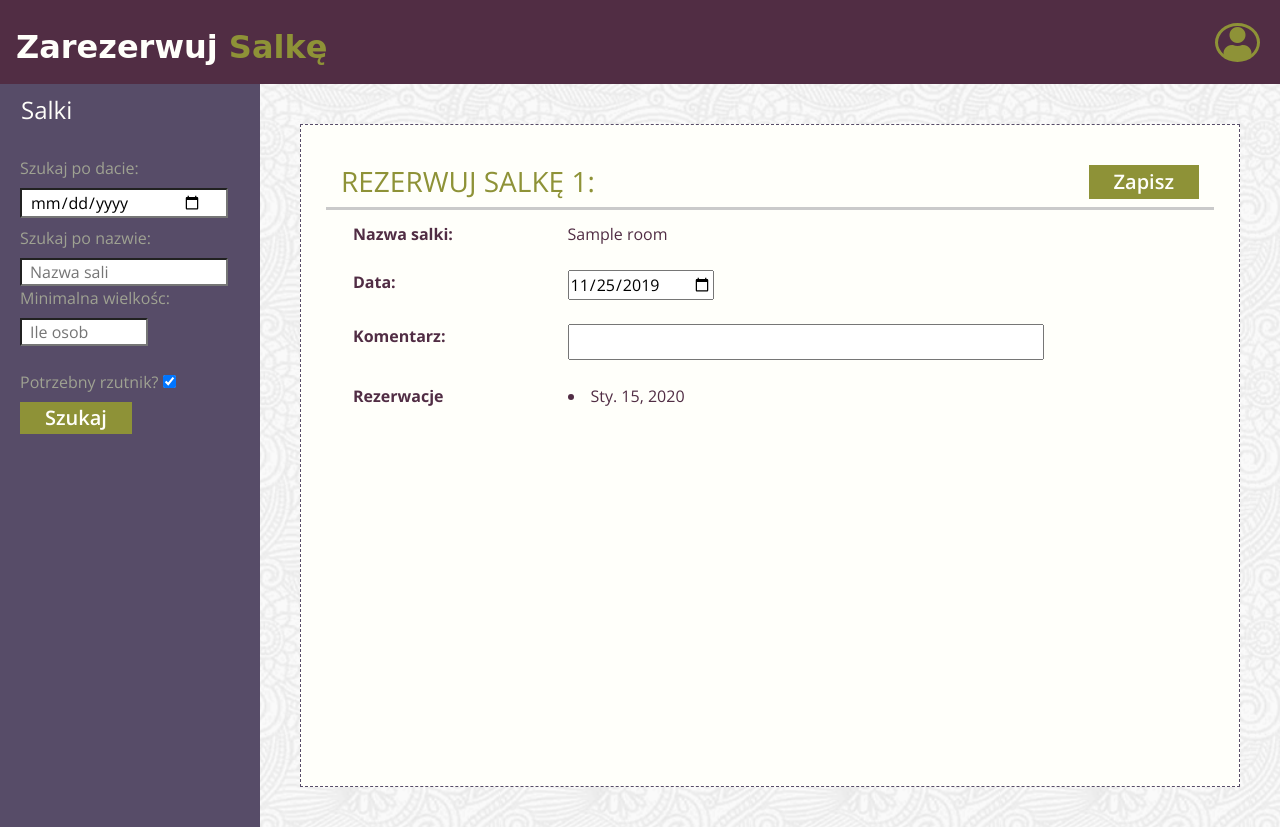
After one commit to gopisu/BookRoom, a Django app: page /room/book/1/2019-11-25/ in a window 1280 px wide. The commit adds this page. Run offline with Django 3.2, Linux system fonts and the light colour scheme; tables that the repository leaves empty hold one stand-in row (values such as "Sample post"); some libraries are stand-ins or nearby versions; some web fonts are replaced.

Commit message:
Project finished, added booking feature

```diff
--- a/BookingRooms/templates/BookingRooms/__base__.html
+++ b/BookingRooms/templates/BookingRooms/__base__.html
@@ -42,12 +42,7 @@
                     <i class="fas fa-angle-right"></i>
                 </a>
             </li>
-            <li class="nav-item">
-                <a class="nav-link" href="">
-                    <span>Rezerwacje</span>
-                    <i class="fas fa-angle-right"></i>
-                </a>
-            </li>
+
 {#            <li class="nav-item">#}
 {#                <a class="nav-link" href="{% url "all_rooms" %}">#}
 {#                    <span>Wyszukiwanie</span>#}
@@ -72,7 +67,7 @@
                     <input type="checkbox" class="input rounded-0 left-5 pt-0 pb-0 pr-4 pl-10"
                            name="searched_projector" value="True" {% if searched_projector != "Without" %} checked="checked"{% endif %}></li>
                 <li>
-                    <button type="submit" class="btn btn-success rounded-0 pt-0 pb-0 pr-4 pl-4" type="submit" value="" name="search_by_many">
+                    <button type="submit" class="btn btn-color  rounded-0 pt-0 pb-0 pr-4 pl-4" type="submit" value="" name="search_by_many">
                         Szukaj
                     </button>
                 </li>
--- /dev/null
+++ b/BookingRooms/templates/BookingRooms/app-room-book.html
@@ -0,0 +1,51 @@
+{% extends "BookingRooms/__base__.html" %}
+
+{% block title %}Edytuj salkę{% endblock %}
+
+{% block content %}
+    <div class="dashboard-content border-dashed p-3 m-4 view-height">
+        <form method="post">
+            {% csrf_token %}
+            <div class="mt-4 ml-4 mr-4">
+                <div class="row border-bottom border-3">
+                    <div class="col"><h3 class="color-header text-uppercase">Rezerwuj salkę {{ room_id }}: </h3></div>
+                    <div class="col d-flex justify-content-end mb-2">
+                        <button type="submit" class="btn btn-color rounded-0 pt-0 pb-0 pr-4 pl-4">Zapisz</button>
+                    </div>
+                </div>
+                <table class="table borderless">
+                    <tbody>
+                    <tr class="d-flex">
+                        <th scope="row" class="col-3">Nazwa salki: </th>
+                        <td class="col-7">{{ room_name }}</td>
+                        </td>
+                    </tr>
+                    <tr class="d-flex">
+                        <th scope="row" class="col-3">Data:</th>
+                        <td class="col-7"><input type="date" name='date' value="{{ day }}" min="{{ today }}">
+                        </td>
+                    </tr>
+                    <tr class="d-flex">
+                        <th scope="row" class="col-3">Komentarz:</th>
+                        <td class="col-7"><input type="text" name='comment' class="w-100 p-1">
+                        </td>
+                    </tr>
+                <tr class="d-flex">
+                    <th scope="row" class="col-3">Rezerwacje</th>
+                    <td class="col-8">{% if bookings %}
+                        {% for booking in bookings %}
+                            <li>{{ booking.date }}</li>
+                        {% endfor %}
+                    {% else %}
+                        <ol>Brak rezerwacji tej sali</ol>
+                    {% endif %}</td>
+                </tr>
+                    </tbody>
+                </table>
+
+            </div>
+        </form>
+    </div>
+
+
+{% endblock content %}
--- a/BookingRooms/templates/BookingRooms/app-room-details.html
+++ b/BookingRooms/templates/BookingRooms/app-room-details.html
@@ -9,7 +9,7 @@
                 <div class="col d-flex justify-content-end mb-2">
                     <a href="{% url 'modify_room' room.id %}"
                        class="btn btn-success rounded-0 pt-0 pb-0 pr-4 pl-4 mr-1">Edytuj</a>
-                    <a href="{% url 'book'  room.id %}" class="btn btn-success rounded-0 pt-0 pb-0 pr-4 pl-4 mr-1">Zarezerwuj
+                    <a href="{% url 'room_book'  room.id %}" class="btn btn-success rounded-0 pt-0 pb-0 pr-4 pl-4 mr-1">Zarezerwuj
                         tę salkę</a>
                     <a href="{% url "all_rooms" %}" class="btn btn-color rounded-0 pt-0 pb-0 pr-4 pl-4">Powrót</a>
                 </div>
--- a/BookingRooms/urls.py
+++ b/BookingRooms/urls.py
@@ -13,6 +13,7 @@ Including another URLconf
     1. Import the include() function: from django.urls import include, path
     2. Add a URL to urlpatterns:  path('blog/', include('blog.urls'))
 """
+from django.conf.urls import url
 from django.contrib import admin
 from django.urls import path
 from Conference.views import *
@@ -23,7 +24,9 @@ urlpatterns = [
     path("room/new/", RoomAddView.as_view(), name="create_room"),
     path("room/modify/<int:id>/", RoomModifyView.as_view(), name="modify_room"),
     path("room/delete/<int:id>/", TestView2.as_view(), name="delete_room"),
+    url(r'^room/book/(?P<id>[0-9]+)/(?P<day>[0-9]{4}-?[0-9]{2}-?[0-9]{2})/$', RoomBookView.as_view(), name='room_book'),
+    url(r'^room/book/(?P<id>[0-9]+)/$', RoomBookView.as_view(), name='room_book'),
+    url(r'^room/book/', RoomBookView.as_view(), name='room_book'),
     path("room/<int:id>/", RoomDetailsView.as_view(), name="room_details"),
-    path("room/book/<int:id>/", TestView2.as_view(), name="book"),
 
 ]
--- a/Conference/utils.py
+++ b/Conference/utils.py
@@ -8,6 +8,7 @@ messages = {
     'already_logged_in': "Użytkownik jest już zalogowany!",
     'wrong_user_data': "Zła nazwa użytkownika lub hasło, spróbuj ponownie!",
     'wrong_data': "Proszę wypełnij poprawnie wszystkie pola.",
+    'taken_date': "Proszę wybierz inną salkę. Ta jest już zajęta we wskazanym dniu.",
     'user_exists': "Użytkownik już istnieje, wybierz inny login/email",
 }
 
--- a/Conference/views.py
+++ b/Conference/views.py
@@ -4,10 +4,12 @@ from datetime import datetime
 from django.core.paginator import Paginator
 from django.shortcuts import render, redirect
 from django.views import View
+from psycopg2._psycopg import IntegrityError
+
 from Conference.models import *
 
 # Create your tests here.
-from Conference.utils import validate_positive_int, messages, booked_rooms_ids
+from Conference.utils import validate_positive_int, messages, booked_rooms_ids, create_redirect_param
 
 
 class TestView(View):
@@ -16,7 +18,7 @@ class TestView(View):
 
 
 class TestView2(View):
-    def get(self, request, id):
+    def get(self, request, id, day):
         return render(request, "BookingRooms/test1.html")
 
 
@@ -35,9 +37,13 @@ class RoomsTodayListView(View):
                       {"day": day, "object_list": rooms, "booked_ids": booked_ids})
 
     def post(self, request):
+        day = datetime.today().strftime("%Y-%m-%d")
         booked_ids = []
         object_list = Room.objects.all()
-        if "search_by_day" in request.POST:
+        if "search_by_day" in request.POST and request.POST.get("searched_day") is "":
+            return render(request, 'BookingRooms/app-rooms.html',
+                          {"object_list": object_list})
+        if "search_by_day" in request.POST and request.POST.get("searched_day") is not "":
             day = request.POST.get("searched_day")
             booked_ids = booked_rooms_ids(day)
             object_list = Room.objects.all().order_by('name')
@@ -46,6 +52,8 @@ class RoomsTodayListView(View):
             object_list = paginator.get_page(page)
             return render(request, 'BookingRooms/app-rooms.html',
                           {"day": day, "object_list": object_list, "booked_ids": booked_ids})
+
+
 
         else:
             side_day = request.POST.get("side_day")
@@ -69,7 +77,8 @@ class RoomsTodayListView(View):
             object_list = paginator.get_page(page)
             return render(request, 'BookingRooms/app-rooms.html',
                           {"object_list": object_list, "booked_ids": booked_ids, "side_day": side_day,
-                           "searched_size": searched_size, "searched_name": searched_name, "searched_projector": searched_projector})
+                           "searched_size": searched_size, "searched_name": searched_name,
+                           "searched_projector": searched_projector})
 
 
 class RoomDetailsView(View):
@@ -133,8 +142,37 @@ class RoomModifyView(View):
         return redirect('all_rooms')
 
 
-"""Jako użytkownik chcę móc wyszukać sale z podaniem następujących warunków:
-nazwa sali,
-dzień,
-pojemność sali,
-dostępność rzutnika."""
+class RoomBookView(View):
+    default_day=datetime.today()
+    def get(self, request, id, day=default_day):
+        today = datetime.today()
+        room = Room.objects.get(id=id)
+        bookings = Booking.objects.filter(room=id, date__gte=today)
+        return render(request, "BookingRooms/app-room-book.html", {'room_name': room.name, "room_id": room.id,
+                                                                   "day": day, "bookings": bookings, "today": today})
+
+    def post(self, request, id, day=default_day):
+        today = datetime.today()
+        booking_date = request.POST.get('date')
+        comment = request.POST.get('comment')
+        bookings_of_current_room = []
+        room = Room.objects.get(id=id)
+        bookings = Booking.objects.filter(room=id)
+        for booking in bookings:
+            bookings_of_current_room.append(booking.date.strftime("%Y-%m-%d"))
+        if booking_date in bookings_of_current_room:
+            return render(request, "BookingRooms/app-room-book.html",
+                          {"room_name": room.name, "day": booking_date, "bookings": bookings, "today": today,
+                           "message": messages['taken_date']})
+        if booking_date < today.strftime("%Y-%m-%d") or not booking_date:
+            return render(request, "BookingRooms/app-room-book.html",
+                          {"room_name": room.name, "day": booking_date, "bookings": bookings, "today": today,
+                           "message": messages['wrong_data']})
+        Booking.objects.create(room_id=id, date=booking_date, comment=comment)
+        bookings = Booking.objects.filter(room=id)
+        for booking in bookings:
+            bookings_of_current_room.append(booking.date.strftime("%Y-%m-%d"))
+        message = f"Salkę {room.name} zarezerwowano na dzień {booking_date}"
+        return render(request, "BookingRooms/app-room-book.html",
+                      {"room_name": room.name, "day": booking_date, "bookings": bookings, "today": today,
+                       "message": message})
--- a/static/css/style.css
+++ b/static/css/style.css
@@ -2,10 +2,10 @@
 /*---- Main style ----*/
 /*------------------------------*/
 :root {
-    --link-color: #ff6600;
+    --link-color: #8E9237;
     --light-link-color: #fffffa;
-    --background-color: #4b4c4a;
-    --lighter-background-color: #5a615f;
+    --background-color: #512D44;
+    --lighter-background-color: #574C68;
     --lighter-text-color: #9fa292;
     --dark-text: #000000;
     --blue: #007bff;
```
Also changed, not shown: BookingRooms/templates/BookingRooms/app-rooms.html (+6 -6 lines).
